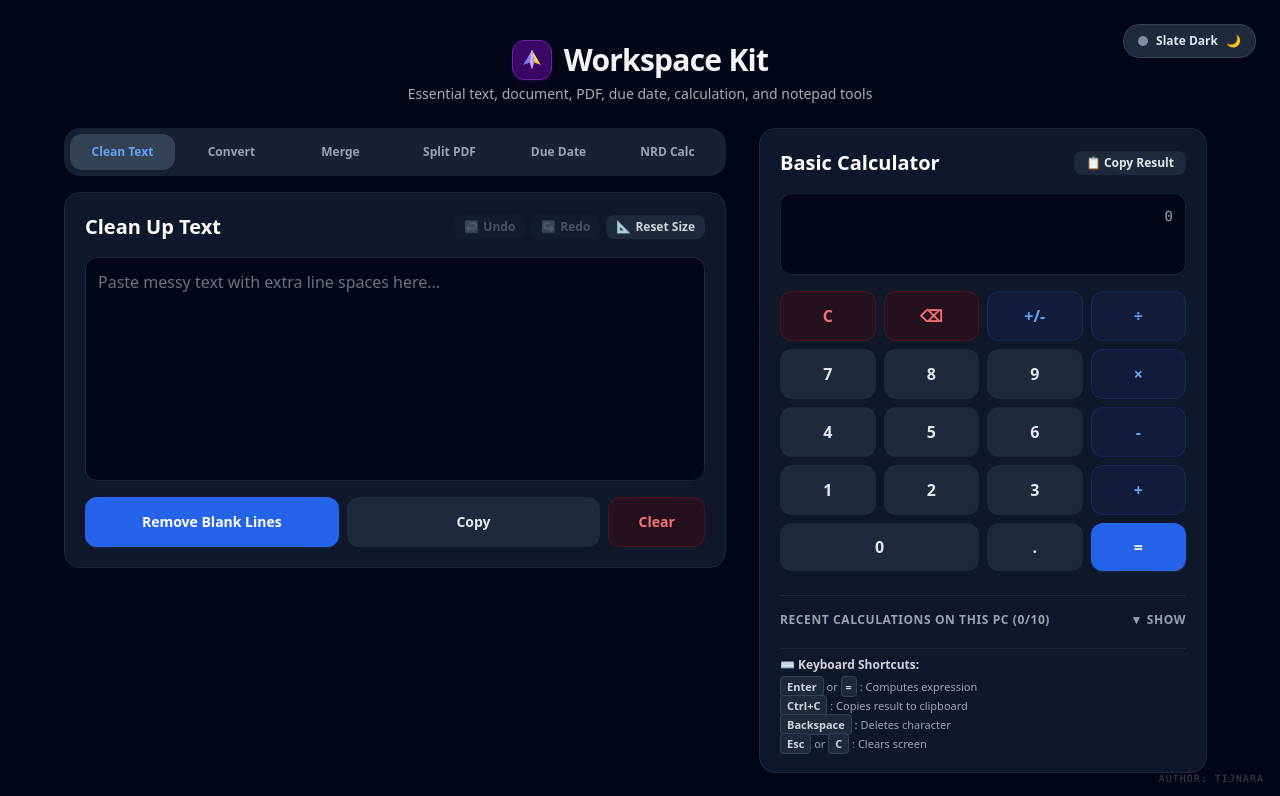
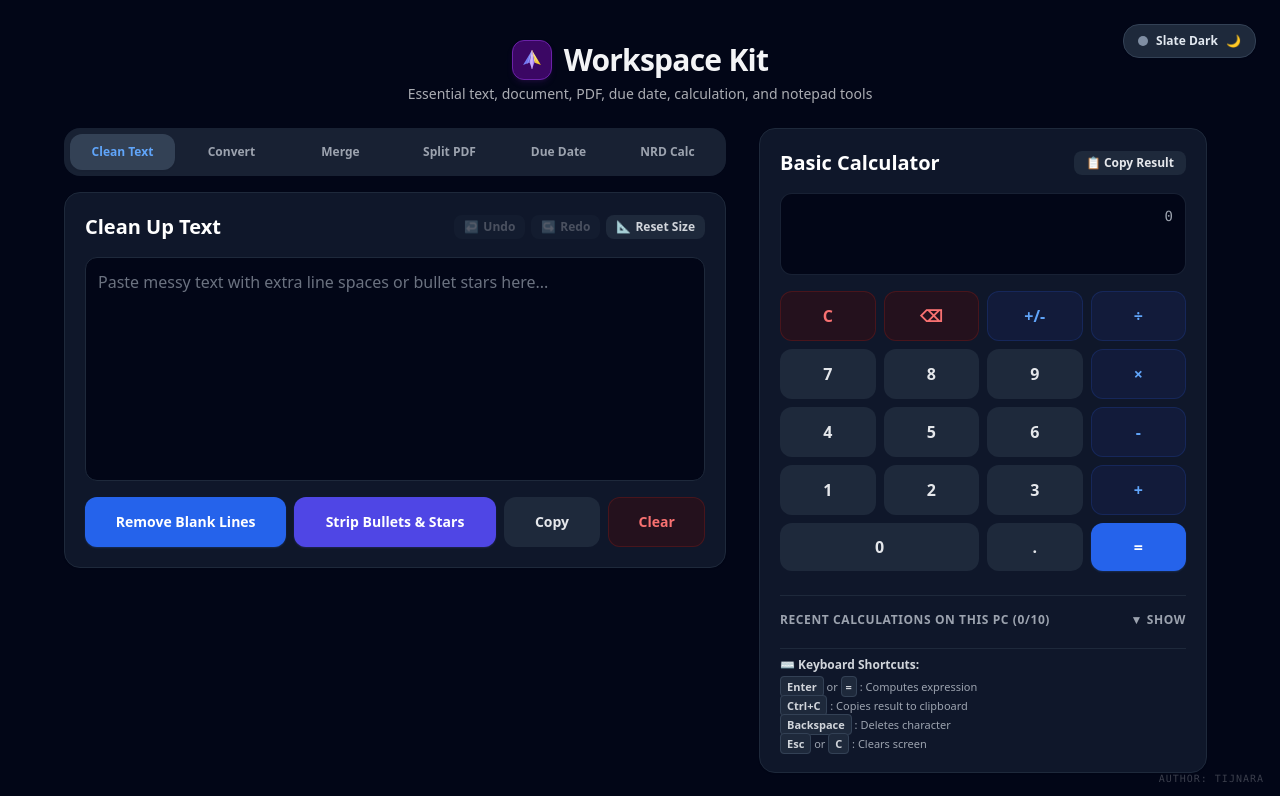
Before and after one commit to tijnara/easy-doc-tools, a Next.js app: page / in a window 1280 px wide. Shown: the top 796 px of the page. Built offline with nearby package versions, Linux system fonts and the light colour scheme.

Commit message:
Add paste handling to LineDeleter for stripping HTML and leading bullets

```diff
--- a/components/LineDeleter.js
+++ b/components/LineDeleter.js
@@ -46,6 +46,38 @@ export default function LineDeleter() {
         }
         setInput(newValue);
         localStorage.setItem('clean_text_input', newValue);
+    };
+
+    // Intercept paste events: Strip HTML images/graphics and clean leading stars/bullets automatically
+    const handlePaste = (e) => {
+        e.preventDefault();
+        let pastedText = '';
+
+        const htmlData = e.clipboardData.getData('text/html');
+        if (htmlData) {
+            try {
+                const parser = new DOMParser();
+                const doc = parser.parseFromString(htmlData, 'text/html');
+
+                // Strip all image, svg, and picture tags so logo alt-texts are excluded
+                doc.querySelectorAll('img, svg, picture, canvas').forEach((el) => el.remove());
+                pastedText = doc.body.innerText || doc.body.textContent || '';
+            } catch (err) {
+                pastedText = e.clipboardData.getData('text/plain') || '';
+            }
+        } else {
+            pastedText = e.clipboardData.getData('text/plain') || '';
+        }
+
+        // Strip leading star icons (★), bullet symbols, and blank lines
+        const pureTextOnly = pastedText
+            .split('\n')
+            .map((line) => line.replace(/^[\s★☆•*▪\-►–—\u2022\u2605\u25cf\u25aa\u25a0]+/g, '').trim())
+            .filter((line) => line.length > 0)
+            .join('\n');
+
+        handleInputChange(pureTextOnly);
+        showToast('Pasted Pure Text Only!');
     };
 
     const handleUndo = () => {
@@ -187,6 +219,18 @@ export default function LineDeleter() {
         await saveToHistory(cleanedText);
     };
 
+    const handleStripBulletsAndCopy = async () => {
+        if (!input.trim()) return;
+
+        const cleanedText = removeExtraSpaces(input, 'strip-bullets');
+        handleInputChange(cleanedText);
+
+        navigator.clipboard.writeText(cleanedText);
+        showToast('Bullets & Stars Removed!');
+
+        await saveToHistory(cleanedText);
+    };
+
     const handleClear = () => {
         if (!input) return;
         handleInputChange('');
@@ -264,10 +308,11 @@ export default function LineDeleter() {
             >
                 <textarea
                     className="w-full h-full p-3 focus:outline-none focus:ring-2 focus:ring-blue-500/40 text-base text-gray-800 dark:text-gray-100 bg-transparent placeholder:text-gray-400 dark:placeholder:text-gray-500 resize-none"
-                    placeholder="Paste messy text with extra line spaces here..."
+                    placeholder="Paste messy text with extra line spaces or bullet stars here..."
                     value={input}
                     onChange={(e) => handleInputChange(e.target.value)}
                     onKeyDown={handleKeyDown}
+                    onPaste={handlePaste}
                 />
 
                 <div onMouseDown={(e) => handleMouseDown(e, 'n')} className="absolute top-0 left-3 right-3 h-2 cursor-ns-resize hover:bg-blue-500/20 active:bg-blue-500/40 transition-colors" />
@@ -284,21 +329,29 @@ export default function LineDeleter() {
             <div className="grid grid-cols-1 sm:grid-cols-12 gap-2">
                 <button
                     onClick={handleCleanAndCopy}
-                    className="sm:col-span-5 py-3.5 bg-blue-600 hover:bg-blue-700 text-white rounded-xl font-semibold active:scale-95 transition shadow-sm shadow-blue-500/20 text-sm"
+                    className="sm:col-span-4 py-3.5 bg-blue-600 hover:bg-blue-700 text-white rounded-xl font-semibold active:scale-95 transition shadow-sm shadow-blue-500/20 text-xs sm:text-sm"
                 >
                     Remove Blank Lines
                 </button>
 
                 <button
+                    onClick={handleStripBulletsAndCopy}
+                    title="Remove leading star icons (★), dots (•), and dashes from lines"
+                    className="sm:col-span-4 py-3.5 bg-indigo-600 hover:bg-indigo-700 text-white rounded-xl font-semibold active:scale-95 transition shadow-sm shadow-indigo-500/20 text-xs sm:text-sm"
+                >
+                    Strip Bullets & Stars
+                </button>
+
+                <button
                     onClick={handleCopyOnly}
-                    className="sm:col-span-5 py-3.5 bg-gray-100 dark:bg-slate-800 hover:bg-gray-200 dark:hover:bg-slate-700 text-gray-800 dark:text-gray-200 rounded-xl font-semibold active:scale-95 transition text-sm"
+                    className="sm:col-span-2 py-3.5 bg-gray-100 dark:bg-slate-800 hover:bg-gray-200 dark:hover:bg-slate-700 text-gray-800 dark:text-gray-200 rounded-xl font-semibold active:scale-95 transition text-xs sm:text-sm"
                 >
                     Copy
                 </button>
 
                 <button
                     onClick={handleClear}
-                    className="sm:col-span-2 py-3.5 bg-red-50 dark:bg-red-950/40 hover:bg-red-100 dark:hover:bg-red-900/50 text-red-600 dark:text-red-400 rounded-xl font-semibold active:scale-95 transition border border-red-100 dark:border-red-900/40 text-sm"
+                    className="sm:col-span-2 py-3.5 bg-red-50 dark:bg-red-950/40 hover:bg-red-100 dark:hover:bg-red-900/50 text-red-600 dark:text-red-400 rounded-xl font-semibold active:scale-95 transition border border-red-100 dark:border-red-900/40 text-xs sm:text-sm"
                 >
                     Clear
                 </button>
--- a/lib/textUtils.js
+++ b/lib/textUtils.js
@@ -1,8 +1,18 @@
 export function removeExtraSpaces(text, mode = 'blank-lines') {
     if (!text) return '';
+
     if (mode === 'all-lines') {
         return text.replace(/[\r\n]+/g, ' ').replace(/\s+/g, ' ').trim();
     }
+
+    if (mode === 'strip-bullets') {
+        return text
+            .split('\n')
+            .map((line) => line.replace(/^[\s★☆•*▪\-►–—\u2022\u2605\u25cf\u25aa\u25a0]+/g, '').trim())
+            .filter((line) => line.length > 0)
+            .join('\n');
+    }
+
     return text
         .split('\n')
         .map((line) => line.trim())
```
